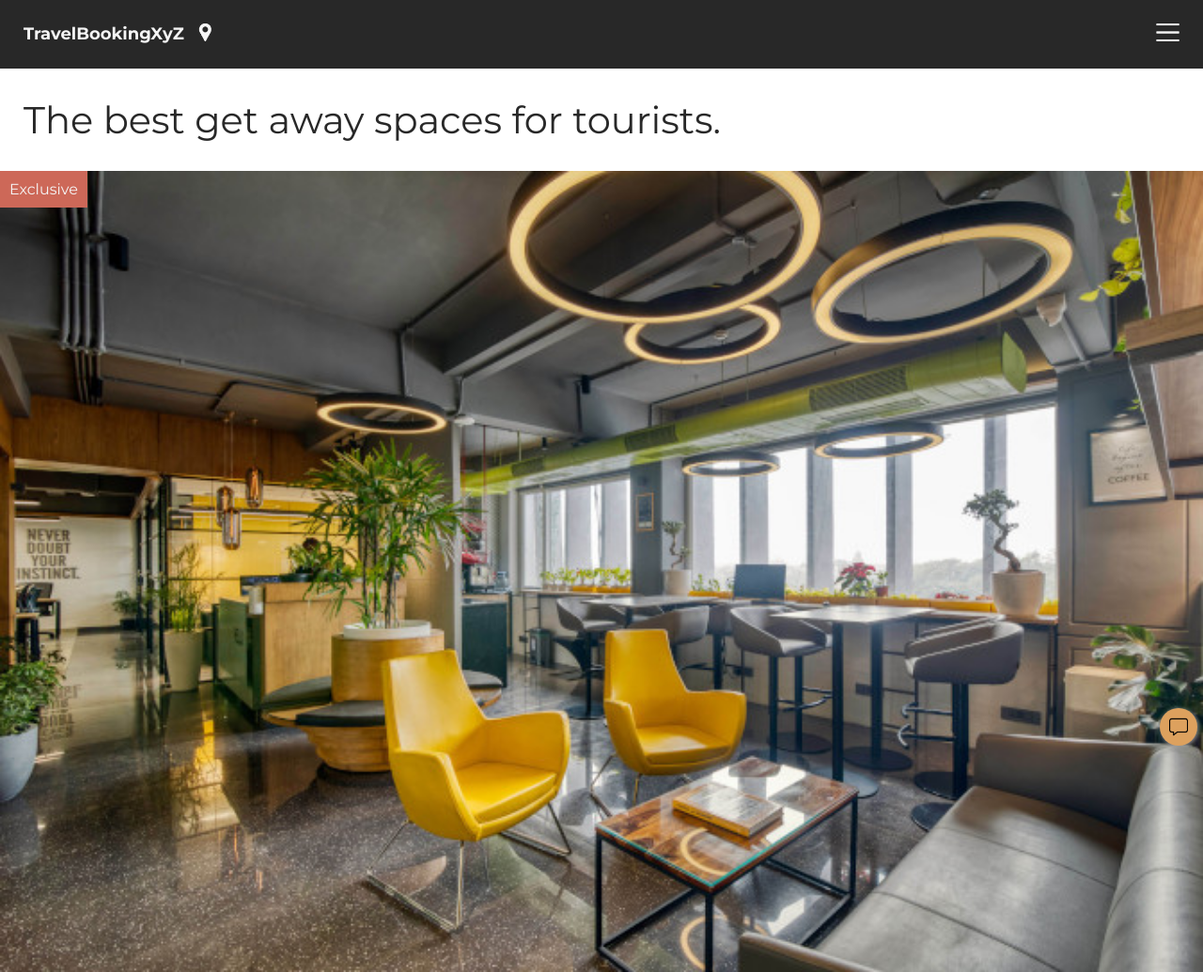
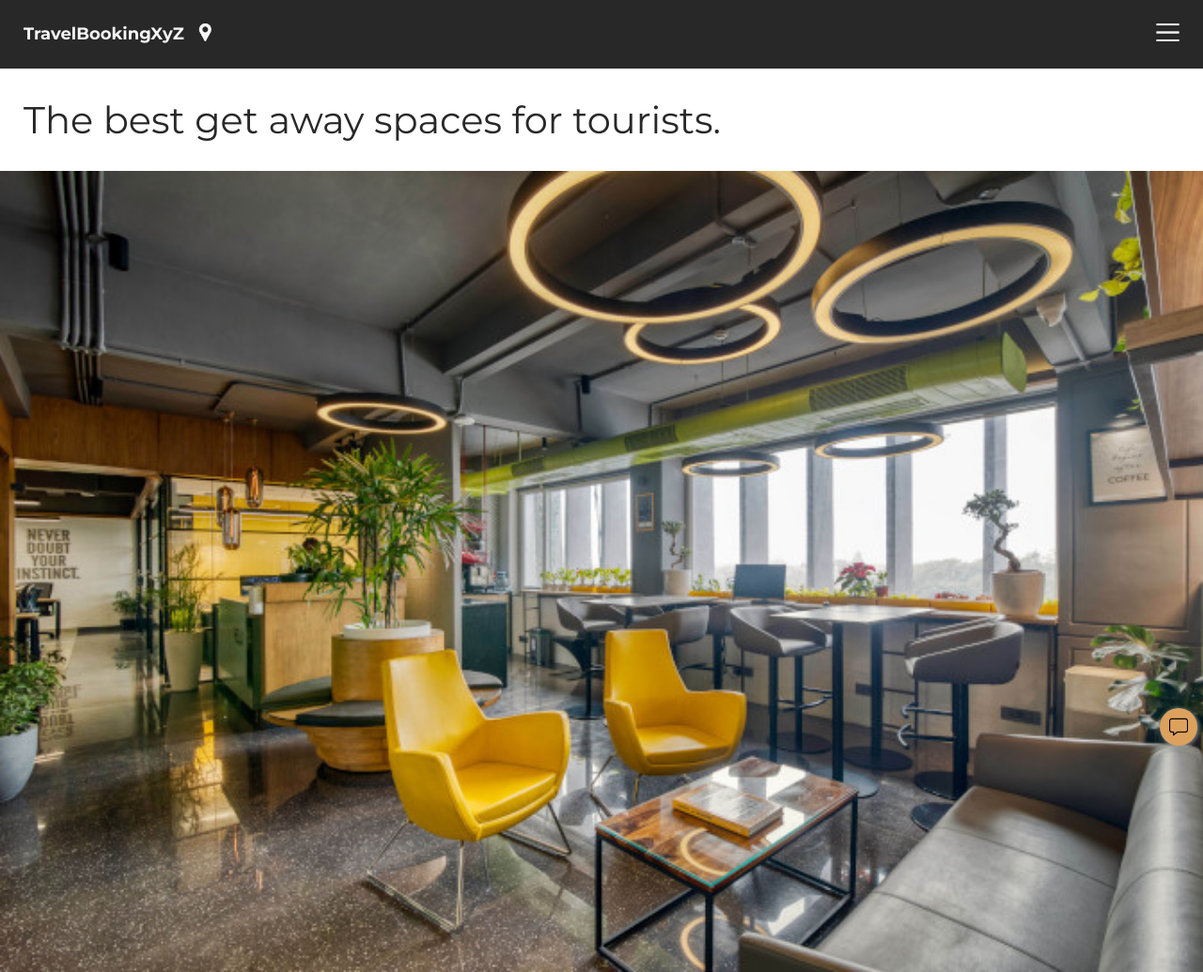
Before and after one commit to anirxdh/HotelWebsite, a website built with Vite: page index.html in a window 1280 px wide. Shown: the top 1035 px of the page at 94% size. Built offline with nearby package versions, Linux system fonts and the light colour scheme.

Commit message:
Update index.html

```diff
--- a/index.html
+++ b/index.html
@@ -31,9 +31,9 @@
 
 			<section class="item">
 				<img src="images/hygge.jpg" class="item-img" alt="A smart coworking space">
-				<div class="img-banner">
+<!-- 				<div class="img-banner">
 					Exclusive
-				</div>
+				</div> -->
 				<div class="caption">
 					<p>Hygge Lounge Milpitas, CA United States<br><span class="smalltext"> Indulge in luxury at our waterfront hotel: breathtaking views, exquisite dining, and unparalleled service await</span></p>
 
```
